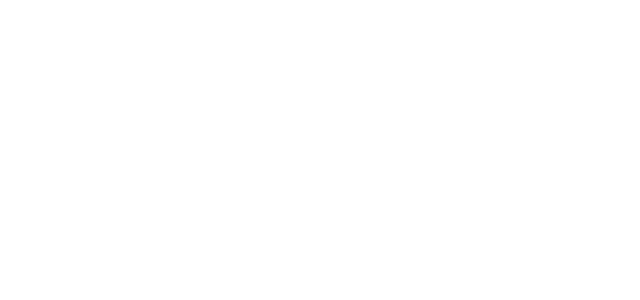
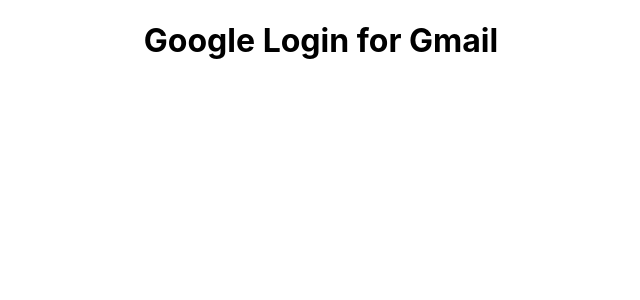
Before and after one commit to keeganasmith/tamuhack2024, a React (Create React App) app in the folder frontend/: page / in a window 1280 px wide. Shown: the top 300 px of the page, without its empty margins (319-959 px from the left). Built offline with nearby package versions, Linux system fonts and the light colour scheme.

Commit message:
finally connected to google oauth services

```diff
--- a/frontend/public/index.html
+++ b/frontend/public/index.html
@@ -24,6 +24,10 @@
       work correctly both with client-side routing and a non-root public URL.
       Learn how to configure a non-root public URL by running `npm run build`.
     -->
+
+    <script src="https://accounts.google.com/gsi/client"></script>
+    <script src="https://apis.google.com/js/api.js"></script>
+
     <title>React App</title>
   </head>
   <body>
--- a/frontend/src/App.js
+++ b/frontend/src/App.js
@@ -1,14 +1,19 @@
 import './App.css';
 
 import { GoogleOAuthProvider } from '@react-oauth/google';
+import { GoogleLogin } from '@react-oauth/google';
 
 import GmailLogin from './components/gmail-login';
 
 function App() {
+  console.log("client: " + process.env.REACT_APP_CLIENT_ID);
   return (
     <div className="App">
-      <GoogleOAuthProvider clientId="217156761187-nd7snmr4dgfbgrailbchl9357st6drme.apps.googleusercontent.com">
-      </GoogleOAuthProvider>
+      <div>
+        <GoogleOAuthProvider clientId={process.env.REACT_APP_CLIENT_ID}>
+          <GmailLogin />
+        </GoogleOAuthProvider>
+      </div>
     </div>
   );
 }
--- a/frontend/src/components/gmail-login.js
+++ b/frontend/src/components/gmail-login.js
@@ -3,17 +3,17 @@
 
 function GmailLogin () {
 
-    const success = (logRes) => {
-
-    }
-
-    const error = (logErr) => {
-
-    }
-
     return (
         <div>
-            <GoogleLogin onSuccess={success} onError={error}/>
+            <h1>Google Login for Gmail</h1>
+            <GoogleLogin
+            onSuccess={credentialResponse => {
+              console.log(credentialResponse);
+            }}
+            onError={() => {
+              console.log('Login Failed');
+            }}
+          />
         </div>
     );
 }
```
Also changed, not shown: 2 other files (tests, documents, lock files or other folders).
